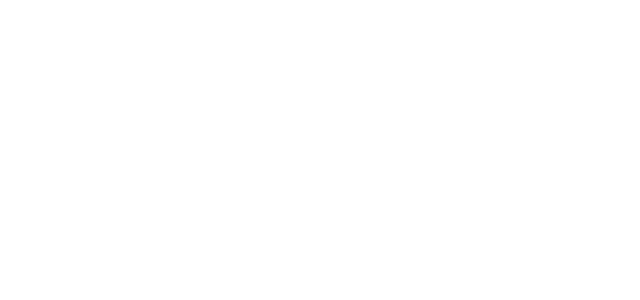
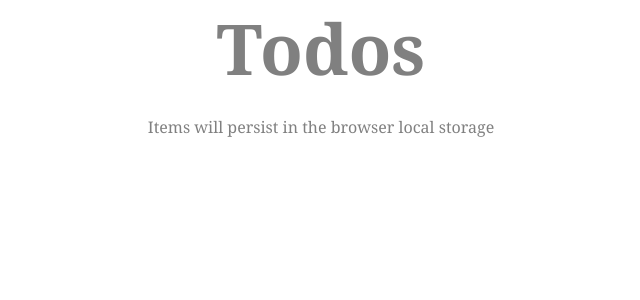
Before and after one commit to Victor-chiemerie/to-do-list_with-react, a React (Create React App) app: page / in a window 1280 px wide. Shown: the top 300 px of the page, without its empty margins (319-959 px from the left). Built offline with nearby package versions, Linux system fonts and the light colour scheme.

Commit message:
Add headder component to web app

```diff
--- a/src/App.js
+++ b/src/App.js
@@ -1,9 +1,8 @@
-import './App.css';
-import headder from './component/headder';
+import Headder from './headderComponent/headder';
 
 function App() {
   return (
-    <headder />
+    <Headder />
   );
 }
 
--- /dev/null
+++ b/src/headderComponent/headder.css
@@ -0,0 +1,18 @@
+* {
+    margin: 0;
+    padding: 0;
+    font-family: Cambria, Cochin, Georgia, Times, 'Times New Roman', serif;
+    color: grey;
+}
+
+div {
+    display: flex;
+    flex-direction: column;
+    gap: 20px;
+    justify-content: center;
+    align-items: center;
+}
+
+h1 {
+    font-size: 70px;
+}
--- a/src/component/headder.js
+++ b/src/headderComponent/headder.js
@@ -1,10 +1,10 @@
 import './headder.css';
 
-const headder = () => (
+const Headder = () => (
   <div>
     <h1>Todos</h1>
     <p>Items will persist in the browser local storage</p>
   </div>
 );
 
-export default headder;
+export default Headder;
```
Also changed, not shown: src/component/headder.css (deleted).
